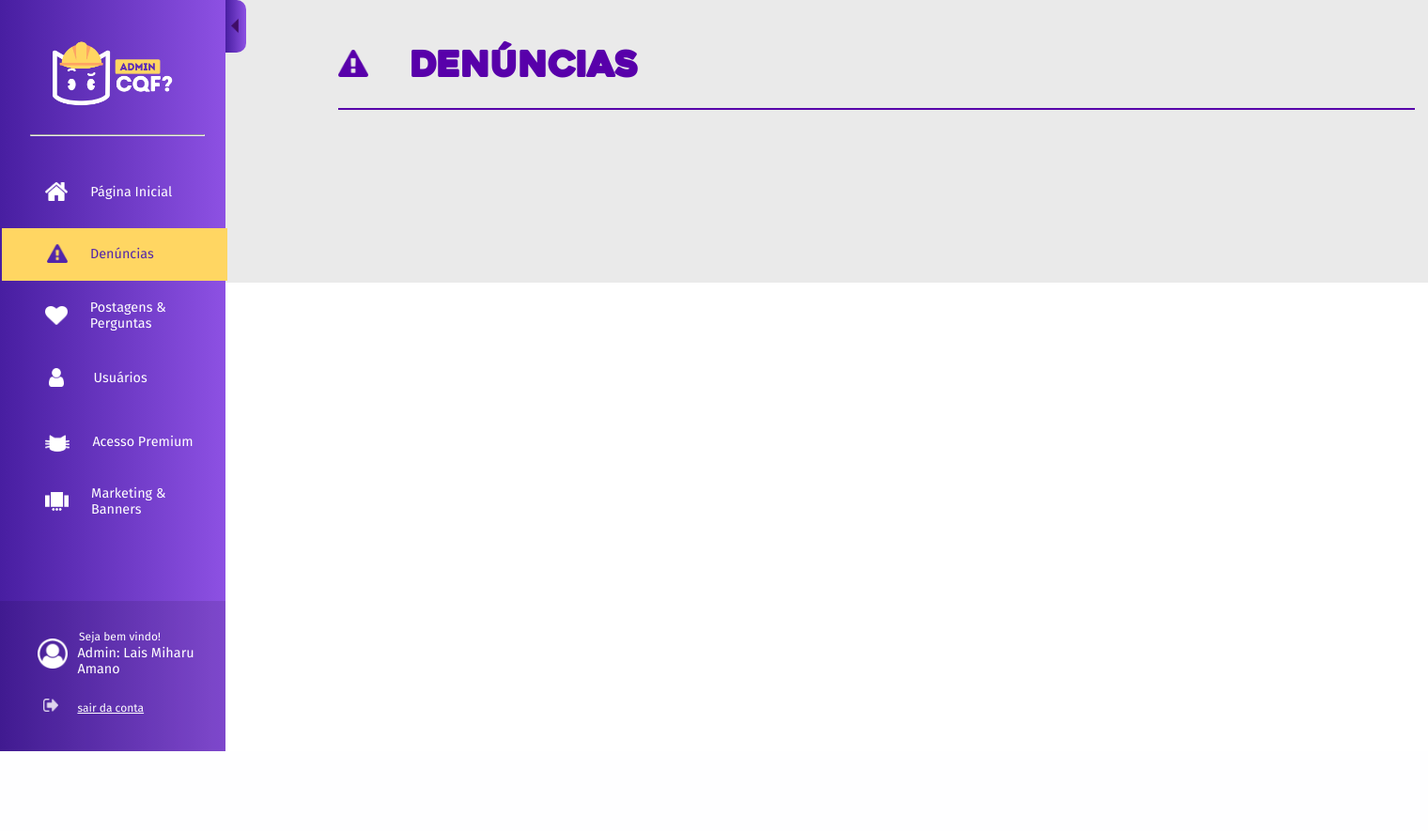
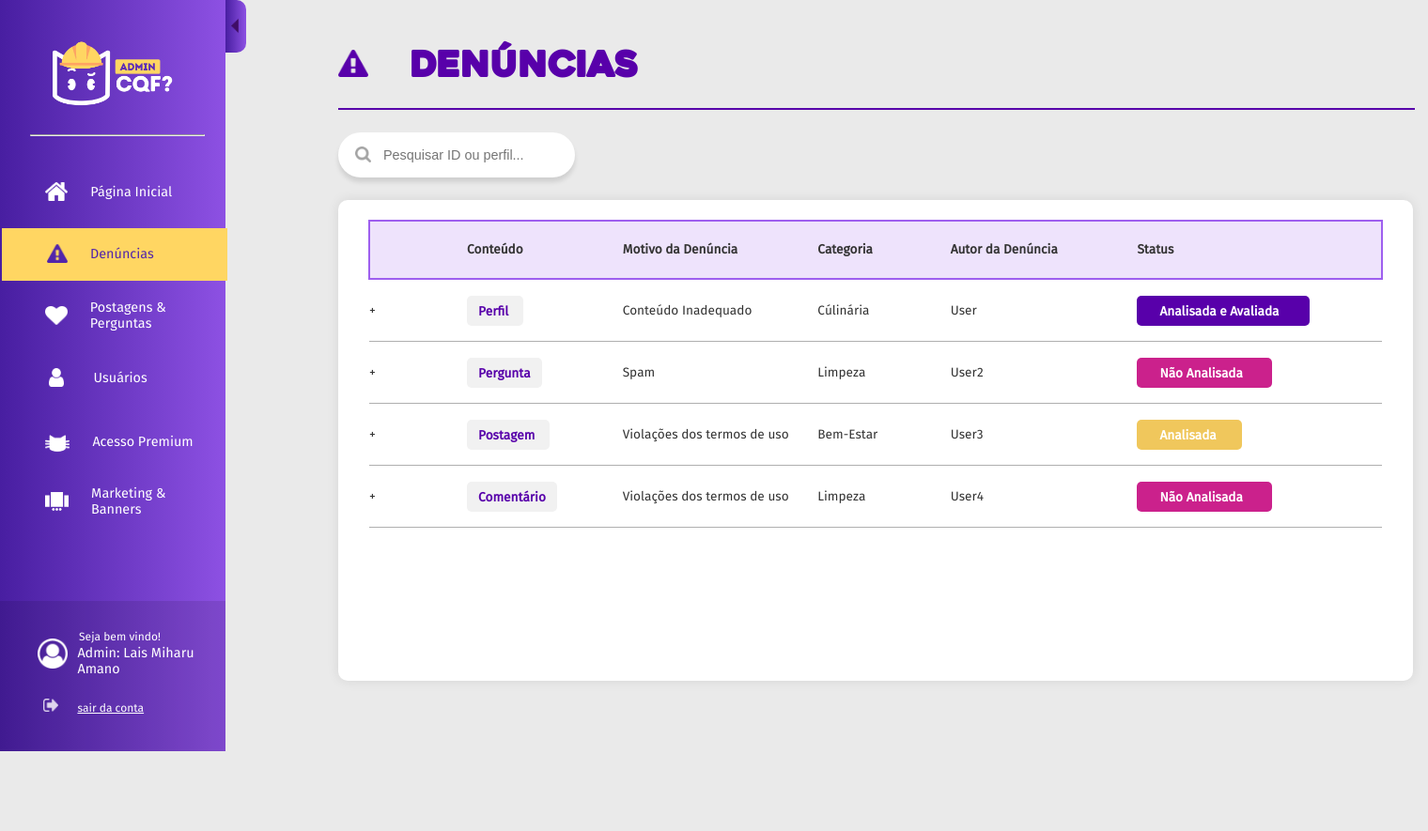
Before and after one commit to SofiaAlbuLima/COMO-QUE-FAZ, a Node server app: page /adm-denuncias in a window 1520 px wide. Shown: the whole page at 94% size. Before the commit the page ends 800 px from the top, so only its background shows below. Run offline with Node 20, Linux system fonts and the light colour scheme.

Commit message:
Denuncias - formatação das celulas da tabela

```diff
--- /dev/null
+++ b/app/public/css/style-adm-denuncias.css
@@ -0,0 +1,151 @@
+.icone-pesquisa{
+    width: 2.2vh;
+    position: absolute;
+    margin: 1.8vh 0 0 2.2vh;
+}
+.pesquisa-input{
+    height: 6vh;
+    width: 25.5vh;
+    border-radius: 40px;
+    padding-left: 6vh;
+    font-size: 1.8vh;
+    border: none;
+    box-shadow: 0px 5px 5px rgba(0, 0, 0, 0.11372549019607843);
+    font-weight: 500;
+}
+.fundo-tabela{
+    width: 135vh;
+    height: 59.4vh;
+    background-color: white;
+    border-radius: 10px;
+    margin-top: 3vh;
+    box-shadow: 0px 0px 13px rgba(0, 0, 0, 0.09019607843137255);
+    padding-top: 2.6vh;
+    padding-left: 4vh;
+    padding-right: 4vh;
+    padding-bottom: 2vh;
+}
+.tabela{
+    border-collapse: collapse;
+    width: 135vh;
+}
+
+.cabeçalho-tabela{
+    background-color: #EEE3FC;
+    border: 2px solid #9E5FEF;
+    border-radius: 10px;
+}
+.titulo-tabela{
+    height: 7.5vh;
+    font-family: Fira Sans;
+    font-size: 1.7vh;
+    color: #333333;
+    text-align: left;
+    padding-right: 2vh;
+}
+
+.linha{
+    padding-bottom: 3vh;
+    padding-top: 3vh;
+    border-bottom: 1px solid #33333364;
+}
+
+/* Classes das celulas dinâmicas - Inicio */
+/* Coluna Conteúdo - Inicio */
+.classe-padrao{
+    color: #333333;
+    font-family: Fira Sans;
+    font-size: 1.7vh;
+}
+.p-conteudo{
+    position: absolute;
+    z-index: 1;
+    transform: translate(1.5vh,-2vh);
+    height: 2vh;
+}
+.Conteudo{
+    color: #5800AA;
+    font-family: Fira Sans;
+    font-size: 1.7vh;
+    font-weight: 800;
+}
+.figure-conteudo{
+    background-color: #F1F1F1 ;
+    position: absolute;
+    border-radius: 5px;
+    z-index: 0;
+    transform: translate(0,-3vh);
+    height: 4vh;
+}
+
+.figure-perfil{
+    width: 7.5vh;
+}
+.p-perfil{
+    width: 4.5vh;
+}
+.figure-pergunta{
+    width: 10vh;
+}
+.p-pergunta{
+    width: 7vh;
+}
+.figure-postagem{
+    width: 11vh;
+}
+.p-postagem{
+    width: 8vh;
+}
+.figure-comentario{
+    width: 12vh;
+}
+.p-comentario{
+    width: 9vh;
+}
+/* Coluna Conteúdo - Fim */
+
+/* Coluna Status - inicio */
+
+.Status{
+    color: white;
+    font-family: Fira Sans;
+    font-size: 1.7vh;
+    font-weight: 800;
+}
+.figure-status{
+    height: 4vh;
+    position: absolute;
+    border-radius: 5px;
+    z-index: 0;
+    transform: translate(0,-3vh);
+}
+.p-status{
+    height: 2vh;
+    position: absolute;
+    z-index: 1;
+    transform: translate(3vh,-2vh);
+}
+
+.figure-analisadaAvaliada{
+    width: 23vh;
+    background-color: #5800AA;
+}
+.p-analisadaAvaliada{
+    width: 16vh;
+}
+.figure-naoAnalisada{
+    width: 18vh;
+    background-color: #CB218C;
+}
+.p-naoAnalisada{
+    width: 12vh;
+}
+.figure-analisada{
+    width: 14vh;
+    background-color: #F0C75C;
+}
+.p-analisada{
+    width: 8vh;
+}
+/* Coluna Status - Fim */
+/* Classes das celulas dinâmicas - Fim */
--- /dev/null
+++ b/app/public/js/script-adm-tabelas.js
@@ -0,0 +1,141 @@
+function myFunction() {
+  var input, //o campo de entrada onde o usuário digita o filtro
+      filter, //o valor do filtro
+      table, //a tabela que será filtrada
+      tr, // representa as linhas da tabela
+      td, //representa as células da tabela
+      i, //contador usado no loop
+      txtValue; //valor do texto dentro de cada célula da tabela
+
+    input = document.getElementById("myInput");
+    filter = input.value.toUpperCase();
+    table = document.getElementById("myTable");
+    tr = table.getElementsByTagName("tr");
+    // Loop through all table rows, and hide those who don't match the search query
+    for (i = 0; i < tr.length; i++) {
+      td = tr[i].getElementsByTagName("td")[4];
+      if (td) {
+        txtValue = td.textContent || td.innerText;
+        if (txtValue.toUpperCase().indexOf(filter) > -1) {
+          tr[i].style.display = "";
+        } else {
+          tr[i].style.display = "none";
+        }
+      }
+    }
+  }
+
+  document.addEventListener("DOMContentLoaded", function() {
+    FuncaoCelulas();
+});
+
+function FuncaoCelulas() {
+  var table = document.getElementById("myTable");
+  var tr = table.getElementsByTagName("tr");
+
+  console.log("funcaoo");
+  for (i = 0; i < tr.length; i++) {
+    var cells = tr[i].getElementsByTagName("td"); // Obtém todas as células da linha
+
+    for (var j = 0; j < cells.length; j++) { // Percorre todas as células da linha
+        var cell = cells[j];
+        txtValue = cell.textContent || cell.innerText;
+
+        // Exemplo de lógica para atribuir classes e IDs com base no conteúdo da célula
+        if (txtValue === "Perfil") {
+            cell.classList.add("Conteudo");
+            var texto = document.createElement("p");
+            var figure = document.createElement("figure");
+
+            texto.innerHTML = "Perfil";
+            texto.classList.add("p-perfil", "p-conteudo");
+            cell.appendChild(texto);
+
+            figure.classList.add("figure-perfil", "figure-conteudo");
+            cell.appendChild(figure);
+
+        } else if (txtValue === "Pergunta") {
+          cell.classList.add("Conteudo");
+          var texto = document.createElement("p");
+          var figure = document.createElement("figure");
+
+          texto.innerHTML = "Pergunta";
+          texto.classList.add("p-pergunta", "p-conteudo");
+          cell.appendChild(texto);
+
+          figure.classList.add("figure-pergunta", "figure-conteudo");
+          cell.appendChild(figure);
+
+
+        } else if (txtValue === "Postagem") {
+          cell.classList.add("Conteudo");
+          var texto = document.createElement("p");
+          var figure = document.createElement("figure");
+
+          texto.innerHTML = "Postagem";
+          texto.classList.add("p-postagem", "p-conteudo");
+          cell.appendChild(texto);
+
+          figure.classList.add("figure-postagem", "figure-conteudo");
+          cell.appendChild(figure);
+
+
+        } else if (txtValue === "Comentário") {
+          cell.classList.add("Conteudo");
+          var texto = document.createElement("p");
+          var figure = document.createElement("figure");
+
+          texto.innerHTML = "Comentário";
+          texto.classList.add("p-conteudo", "p-comentario");
+          cell.appendChild(texto);
+
+          figure.classList.add("figure-conteudo", "figure-comentario");
+          cell.appendChild(figure);
+
+
+        } else if (txtValue === "Analisada e Avaliada") {
+              cell.classList.add("Status");
+              var texto = document.createElement("p");
+              var figure = document.createElement("figure");
+
+              texto.innerHTML = "Analisada e Avaliada";
+              texto.classList.add("p-analisadaAvaliada", "p-status");
+              cell.appendChild(texto);
+
+              figure.classList.add("figure-analisadaAvaliada", "figure-status");
+              cell.appendChild(figure);
+
+
+          } else if (txtValue === "Não Analisada") {
+            cell.classList.add("Status");
+            var texto = document.createElement("p");
+            var figure = document.createElement("figure");
+
+            texto.innerHTML = "Não Analisada";
+            texto.classList.add("p-naoAnalisada", "p-status");
+            cell.appendChild(texto);
+
+            figure.classList.add("figure-naoAnalisada", "figure-status");
+            cell.appendChild(figure);
+
+
+          } else if (txtValue === "Analisada") {
+            cell.classList.add("Status");
+            var texto = document.createElement("p");
+            var figure = document.createElement("figure");
+
+            texto.innerHTML = "Analisada";
+            texto.classList.add("p-analisada", "p-status");
+            cell.appendChild(texto);
+
+            figure.classList.add("figure-analisada", "figure-status");
+            cell.appendChild(figure);
+
+
+          } else {
+                // Caso padrão, se não corresponder a nenhum critério específico
+                cell.classList.add("classe-padrao");
+            }
+    }
+}
+}
--- a/app/views/partial/administrar/adm-denuncias.ejs
+++ b/app/views/partial/administrar/adm-denuncias.ejs
@@ -8,6 +8,7 @@
    <link rel="shortcut icon" href="imagens/favcon-adm.png" type="image/x-icon" />
 
    <link rel="stylesheet" href="../css/style-adm-paginas.css">
+   <link rel="stylesheet" href="../css/style-adm-denuncias.css">
 
    <title>Admin | Denúncias</title>
 </head>
@@ -26,10 +27,63 @@
          </section>
 
          <section class="conteudo-pagina">
+            <!-- tabela Denúncias - Inicio -->
+               <article class="pesquisar">
+                  <img class="icone-pesquisa" src="./imagens/pesquisa-cinza.png" alt="">
+                  <input class="pesquisa-input" type="text" id="myInput" onkeyup="myFunction()" placeholder="Pesquisar ID ou perfil..."> <!-- pesquisa (search) na tabala - onkeyup é quando um user digita -->
+               </article>
 
+               <section class="fundo-tabela">
+                  <table class="tabela" id="myTable">
+
+                     <tr class="cabeçalho-tabela">
+                        <th style="width: 11.17vh;" class="titulo-tabela"></th>
+                        <th style="width: 19.01vh;" class="titulo-tabela">Conteúdo</th>
+                        <th style="width: 24.39vh;" class="titulo-tabela">Motivo da Denúncia</th>
+                        <th style="width: 15.91vh;" class="titulo-tabela">Categoria</th>
+                        <th style="width: 23.25vh;" class="titulo-tabela">Autor da Denúncia</th>
+                        <th style="width: 31.11vh;" class="titulo-tabela">Status</th>
+                     </tr>
+
+                     <tr class="linhas"> <!-- Conteudo da tabela -->
+                        <td class="linha">+</td>
+                        <td class="linha Coluna-conteudo">Perfil</td>
+                        <td class="linha Coluna-motivo">Conteúdo Inadequado</td>
+                        <td class="linha Coluna-categoria">Cúlinária</td>
+                        <td class="linha Coluna-autor">User</td>
+                        <td class="linha Coluna-status">Analisada e Avaliada</td>
+                     </tr>
+                     <tr class="linhas"> <!-- Conteudo da tabela -->
+                        <td class="linha">+</td>
+                        <td class="linha Coluna-conteudo">Pergunta</td>
+                        <td class="linha Coluna-motivo">Spam</td>
+                        <td class="linha Coluna-categoria">Limpeza</td>
+                        <td class="linha Coluna-autor">User2</td>
+                        <td class="linha Coluna-status">Não Analisada</td>
+                     </tr>
+                     <tr class="linhas"> <!-- Conteudo da tabela -->
+                        <td class="linha">+</td>
+                        <td class="linha Coluna-conteudo">Postagem</td>
+                        <td class="linha Coluna-motivo">Violações dos termos de uso</td>
+                        <td class="linha Coluna-categoria">Bem-Estar</td>
+                        <td class="linha Coluna-autor">User3</td>
+                        <td class="linha Coluna-status">Analisada</td>
+                     </tr>
+                     <tr class="linhas"> <!-- Conteudo da tabela -->
+                        <td class="linha">+</td>
+                        <td class="linha Coluna-conteudo">Comentário</td>
+                        <td class="linha Coluna-motivo">Violações dos termos de uso</td>
+                        <td class="linha Coluna-categoria">Limpeza</td>
+                        <td class="linha Coluna-autor">User4</td>
+                        <td class="linha Coluna-status">Não Analisada</td>
+                     </tr>
+                  </table>
+               </section>
+            <!-- tabela Denúncias - Fim -->
          </section>
       </section>
    </main>
+   <script src="../js/script-adm-tabelas.js"></script>
 </body>
 
 </html>
--- a/app/views/partial/administrar/administrativa.ejs
+++ b/app/views/partial/administrar/administrativa.ejs
@@ -87,10 +87,13 @@
 
          <article class="bloco bloco-Premium">
             <h2 class="titulo-bloco">Acesso Premium</h2>
+            <img class="gatoroxobloco" src="imagens/iconRoxo-premium.png" alt="">
+            <canvas id="Grafico_AcessoPremium" style="height: 30vh;width: 29.5vh; transform: translate(0, -3vh);"></canvas>
          </article>
 
          <article class="bloco bloco-Premium-Cadastros-Acessos">
             <h2 class="titulo-bloco">Acesso Premium | Cadastros e Acessos</h2>
+            <canvas id="Grafico_CadastrosAcessos" style="margin-top: 5vh; margin-bottom: 2vh; height: 25vh;width: 90vh;"></canvas>
          </article>
 
       </section>
```
Also changed, not shown: app/public/css/style-adm-dashboard.css (+17 -7 lines), app/public/js/script-home-graficos.js (+105 -5 lines), app/public/imagens/pesquisa-cinza.png (added).
